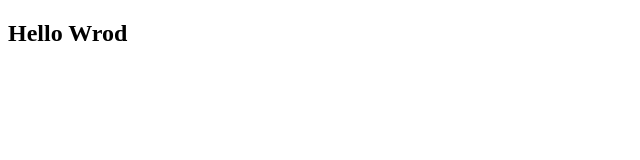
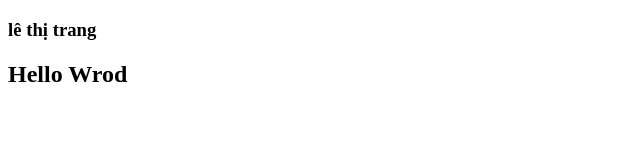
Before and after one commit to truongnqph14659/du-an-mau, a plain HTML site: page test.html in a window 1280 px wide. Shown: the whole page, without its empty margins (0-640 px from the left). Drawn offline with Linux system fonts and the light colour scheme.

Commit message:
toimoi sua

```diff
--- a/test.html
+++ b/test.html
@@ -1,12 +1,16 @@
 <!DOCTYPE html>
 <html lang="en">
+
 <head>
     <meta charset="UTF-8">
     <meta http-equiv="X-UA-Compatible" content="IE=edge">
     <meta name="viewport" content="width=device-width, initial-scale=1.0">
     <title>Document</title>
 </head>
+
 <body>
+    <h3>lê thị trang</h3>
     <h2>Hello Wrod</h2>
 </body>
+
 </html>
```
